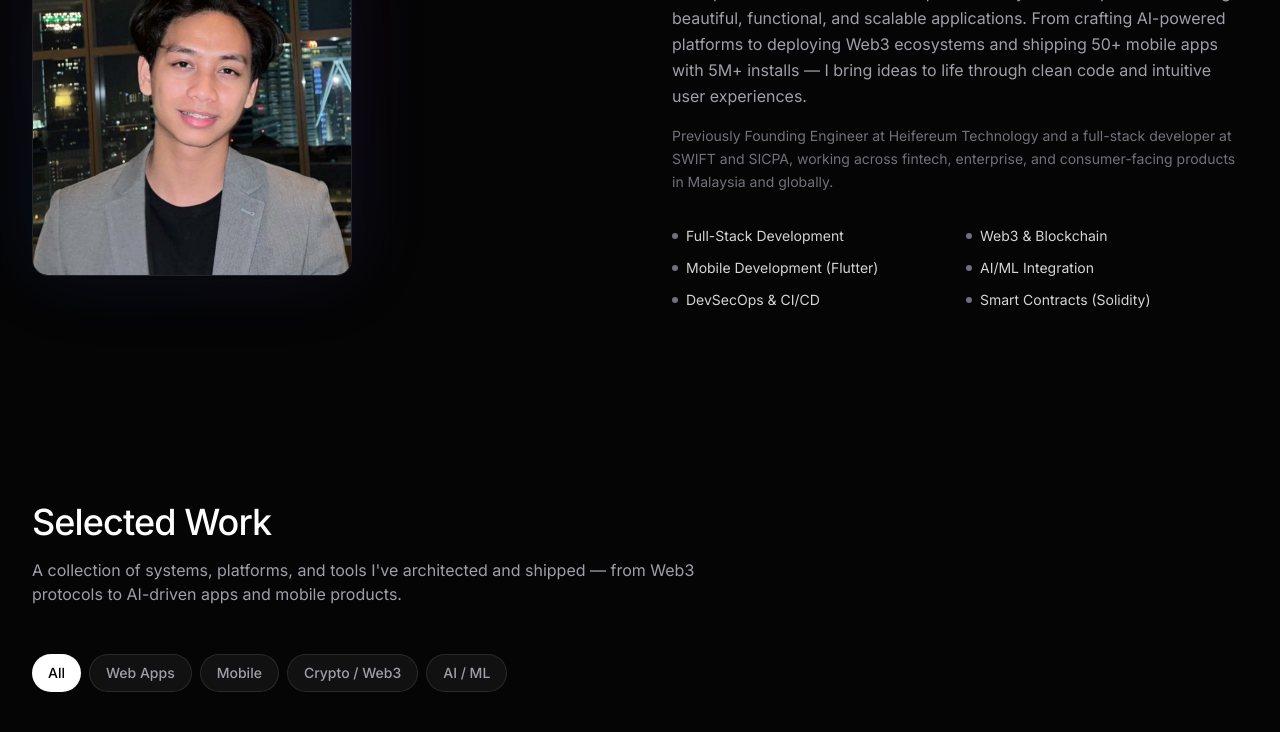
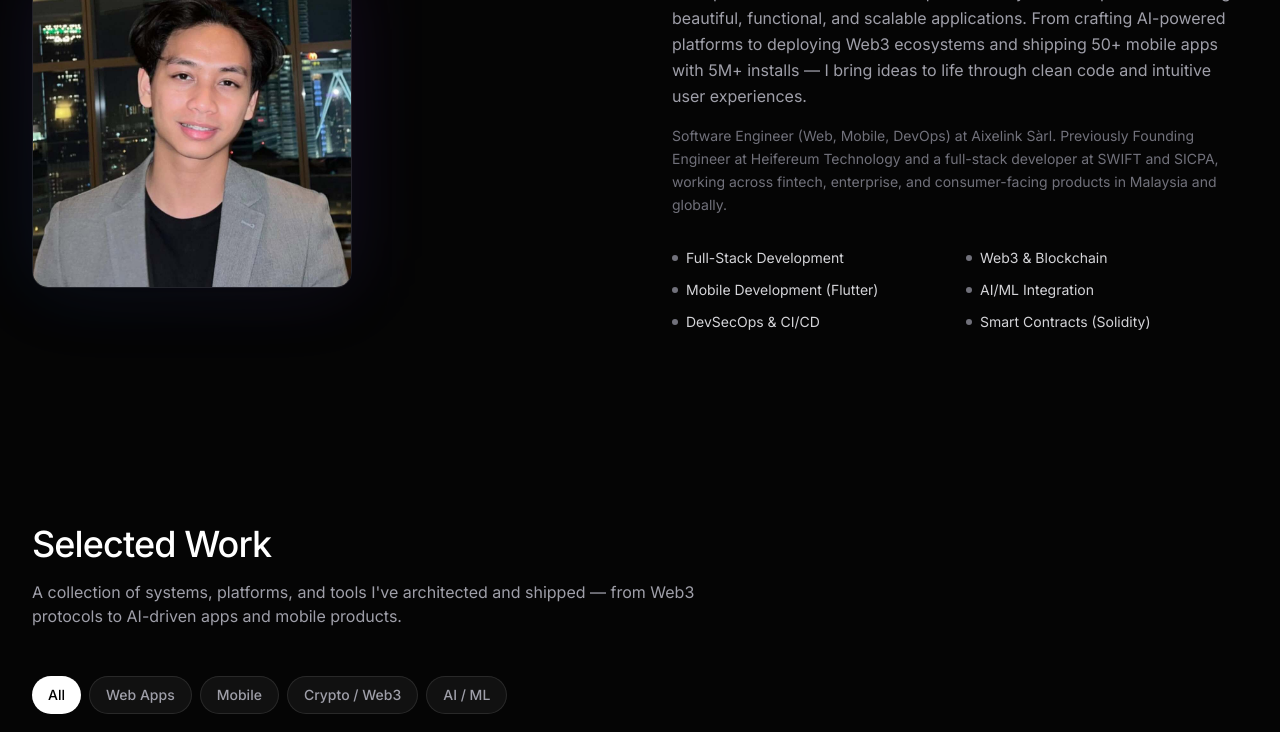
Before and after one commit to yusufsuhair/yusufsuhair-web, a Next.js app: page / in a window 1280 px wide. Shown: the part 980-1712 px from the top of the page. Built offline with nearby package versions, Linux system fonts and the light colour scheme.

Commit message:
added new exp

```diff
--- a/components/AboutWidget.tsx
+++ b/components/AboutWidget.tsx
@@ -40,9 +40,9 @@ export default function AboutWidget() {
                 I bring ideas to life through clean code and intuitive user experiences.
               </p>
               <p className="text-zinc-500 text-sm leading-relaxed">
-                Previously Founding Engineer at Heifereum Technology and a full-stack developer at
-                SWIFT and SICPA, working across fintech, enterprise, and consumer-facing products
-                in Malaysia and globally.
+                Software Engineer (Web, Mobile, DevOps) at Aixelink Sàrl. Previously Founding Engineer
+                at Heifereum Technology and a full-stack developer at SWIFT and SICPA, working across
+                fintech, enterprise, and consumer-facing products in Malaysia and globally.
               </p>
             </div>
 
--- a/components/ExperienceWidget.tsx
+++ b/components/ExperienceWidget.tsx
@@ -10,6 +10,17 @@ interface Job {
 }
 
 const experienceData: Job[] = [
+  {
+    title: "Software Engineer (Web, Mobile, DevOps)",
+    company: "Aixelink Sàrl",
+    period: "April 2026 — Present",
+    location: "Remote",
+    description: [
+      "Building and shipping web and mobile software end to end, from implementation through testing and release.",
+      "Improving CI/CD, cloud or server infrastructure, and operational workflows to support reliable deployments.",
+    ],
+    tech: ["Web", "Mobile", "DevOps", "CI/CD"],
+  },
   {
     title: "Founding Engineer",
     company: "Heifereum Technology Sdn Bhd",
```
